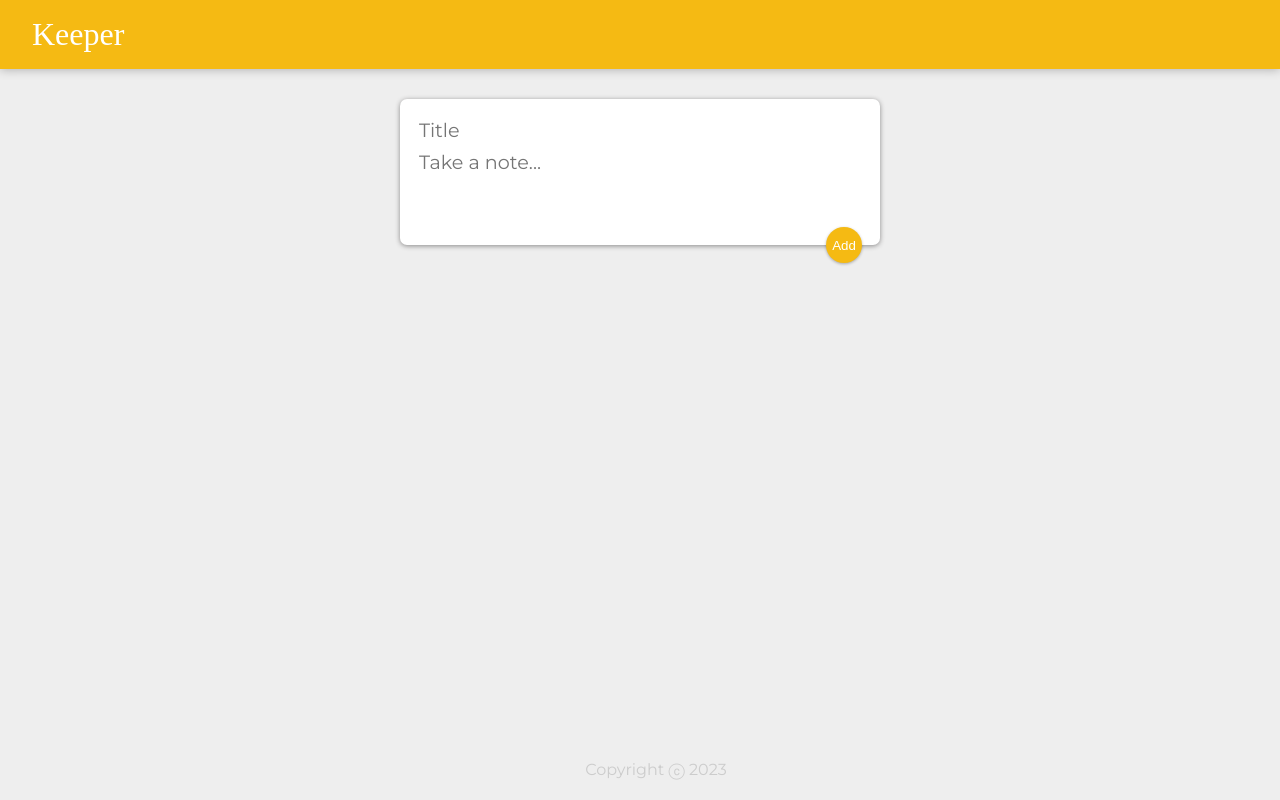
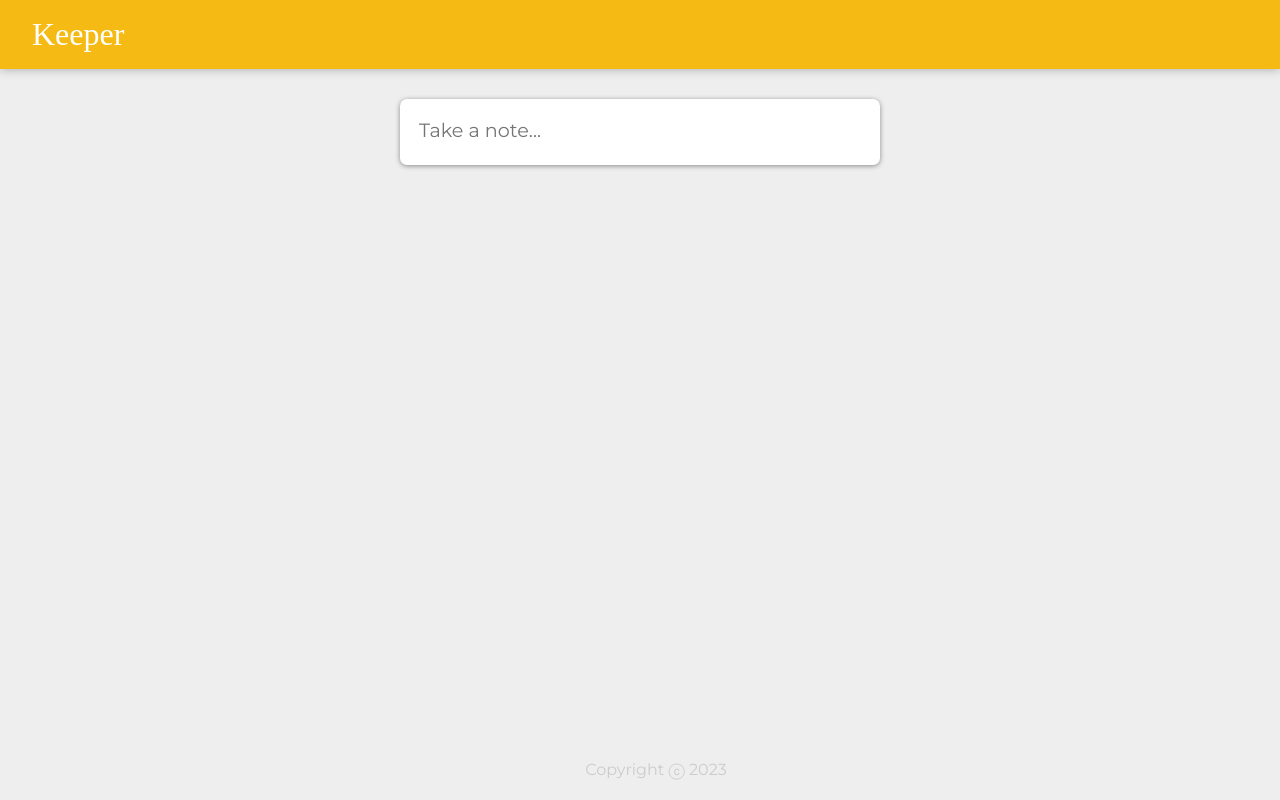
Before and after one commit to farajiansamin/Book_Keeper, a React (Create React App) app: page / in a window 1280 px wide. Built offline with nearby package versions, Linux system fonts and the light colour scheme; a web font is replaced by a local one.

Commit message:
Update styles.css and CreateArea.jsx

```diff
--- a/public/styles.css
+++ b/public/styles.css
@@ -61,10 +61,11 @@ footer p {
   margin-right: 10px;
   color: #f5ba13;
   border: none;
-  width: 36px;
-  height: 36px;
+  width: 30px;
+  height: 30px;
   cursor: pointer;
   outline: none;
+  box-shadow: none;
 }
 
 form.create-note {
@@ -96,7 +97,7 @@ form.create-note button {
   border-radius: 50%;
   width: 36px;
   height: 36px;
-  box-shadow: 0 1px 3px rgba(0, 0, 0, 0.3);
+  box-shadow: 0 px 3px rgba(0, 0, 0, 0.3);
   cursor: pointer;
   outline: none;
 }
--- a/src/components/CreateArea.jsx
+++ b/src/components/CreateArea.jsx
@@ -1,7 +1,11 @@
 import React, { useState } from "react";
+import AddCIcon from "@mui/icons-material/Add";
+import Fab from "@mui/material/Fab";
+import Zoom from "@mui/material/Zoom";
 
 function CreateArea(props) {
   const [note, setNote] = useState({ title: "", content: "" });
+  const [expanded, setExpanded] = useState(false);
 
   function handleChange(event) {
     const { name, value } = event.target;
@@ -15,24 +19,37 @@ function CreateArea(props) {
     props.add(note);
     setNote({ title: "", content: "" });
   }
+  function handleExpansion() {
+    setExpanded(true);
+  }
 
   return (
     <div>
-      <form className="create-note" onSubmit={handleClick}>
+      <form className="create-note">
+        {expanded && (
           <input
             onChange={handleChange}
             name="title"
             placeholder="Title"
             value={note.title}
           />
+        )}
+
         <textarea
+          onClick={handleExpansion}
           onChange={handleChange}
           name="content"
           placeholder="Take a note..."
-          rows="3"
+          rows={expanded ? "4" : "1"}
           value={note.content}
         />
-        <button>Add</button>
+        {expanded && (
+          <Zoom in={true}>
+            <Fab>
+              <AddCIcon onClick={handleClick} />
+            </Fab>
+          </Zoom>
+        )}
       </form>
     </div>
   );
```
Lines whose indentation alone changed are shown as unchanged.
